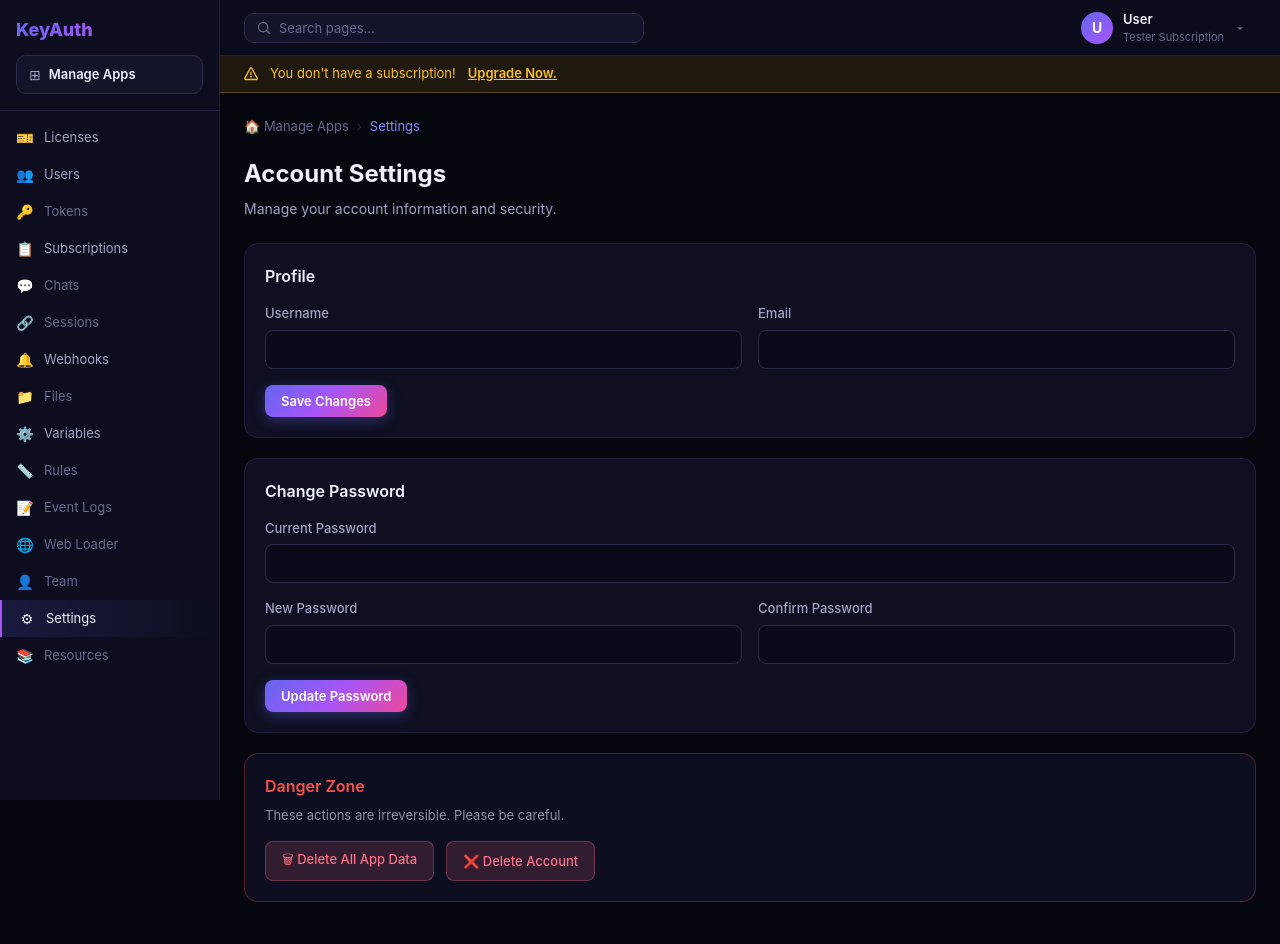
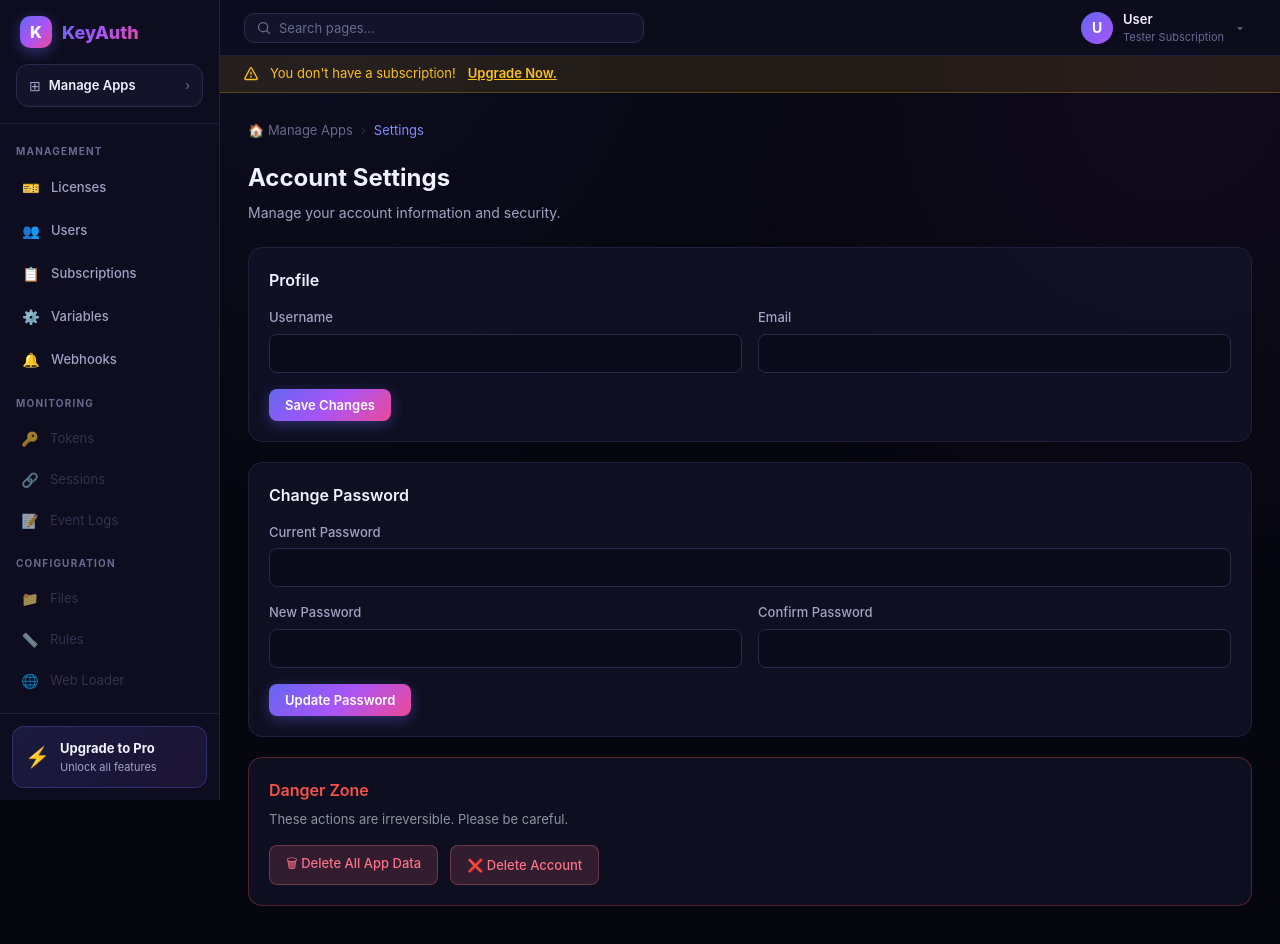
Before and after one commit to nguyenvananx7d-lgtm/keyauth-clone, a React (Vite) app: page /app/settings in a window 1280 px wide. Shown: the top 944 px of the page. Built offline with nearby package versions, Linux system fonts and the light colour scheme.

Commit message:
Modernize dashboard sidebar with grouped nav and upgrade card

```diff
--- a/src/pages/dashboard/DashboardLayout.jsx
+++ b/src/pages/dashboard/DashboardLayout.jsx
@@ -3,22 +3,35 @@
 import { useAuth } from '../../context/AuthContext'
 import styles from './DashboardLayout.module.css'
 
-const NAV_ITEMS = [
-  { label: 'Licenses',    path: '/app/licenses',      icon: '🎫' },
-  { label: 'Users',       path: '/app/users',         icon: '👥' },
-  { label: 'Tokens',      path: '#',                  icon: '🔑' },
-  { label: 'Subscriptions', path: '/app/subscriptions', icon: '📋' },
-  { label: 'Chats',       path: '#',                  icon: '💬' },
-  { label: 'Sessions',    path: '#',                  icon: '🔗' },
-  { label: 'Webhooks',    path: '/app/webhooks',      icon: '🔔' },
-  { label: 'Files',       path: '#',                  icon: '📁' },
-  { label: 'Variables',   path: '/app/variables',     icon: '⚙️' },
-  { label: 'Rules',       path: '#',                  icon: '📏' },
-  { label: 'Event Logs',  path: '#',                  icon: '📝' },
-  { label: 'Web Loader',  path: '#',                  icon: '🌐' },
-  { label: 'Team',        path: '#',                  icon: '👤' },
-  { label: 'Settings',    path: '/app/settings',      icon: '⚙' },
-  { label: 'Resources',   path: '#',                  icon: '📚' },
+const NAV_SECTIONS = [
+  {
+    title: 'Management',
+    items: [
+      { label: 'Licenses',    path: '/app/licenses',          icon: '🎫' },
+      { label: 'Users',       path: '/app/users',             icon: '👥' },
+      { label: 'Subscriptions', path: '/app/subscriptions',   icon: '📋' },
+      { label: 'Variables',   path: '/app/variables',         icon: '⚙️' },
+      { label: 'Webhooks',    path: '/app/webhooks',          icon: '🔔' },
+    ],
+  },
+  {
+    title: 'Monitoring',
+    items: [
+      { label: 'Tokens',      path: '#', icon: '🔑', disabled: true },
+      { label: 'Sessions',    path: '#', icon: '🔗', disabled: true },
+      { label: 'Event Logs',  path: '#', icon: '📝', disabled: true },
+    ],
+  },
+  {
+    title: 'Configuration',
+    items: [
+      { label: 'Files',       path: '#', icon: '📁', disabled: true },
+      { label: 'Rules',       path: '#', icon: '📏', disabled: true },
+      { label: 'Web Loader',  path: '#', icon: '🌐', disabled: true },
+      { label: 'Team',        path: '#', icon: '👤', disabled: true },
+      { label: 'Settings',    path: '/app/settings',          icon: '🛠️' },
+    ],
+  },
 ]
 
 export default function DashboardLayout() {
@@ -37,7 +50,10 @@
       {/* Sidebar */}
       <aside className={styles.sidebar}>
         <div className={styles.sidebarTop}>
+          <div className={styles.sidebarBrand}>
+            <span className={styles.brandMark}>K</span>
             <Link to="/" className={styles.sidebarLogo}>KeyAuth</Link>
+          </div>
           <NavLink
             to="/app/applications"
             className={({ isActive }) =>
@@ -46,12 +62,16 @@
           >
             <span className={styles.appSelectorIcon}>⊞</span>
             <span className={styles.appName}>Manage Apps</span>
+            <span className={styles.appChevron}>›</span>
           </NavLink>
         </div>
 
         <nav className={styles.sidebarNav}>
-          {NAV_ITEMS.map((item) => (
-            item.path === '#' ? (
+          {NAV_SECTIONS.map((section) => (
+            <div key={section.title} className={styles.navSection}>
+              <div className={styles.navSectionTitle}>{section.title}</div>
+              {section.items.map((item) => (
+                item.disabled ? (
                   <div key={item.label} className={styles.navItemDisabled}>
                     <span className={styles.navIcon}>{item.icon}</span>
                     <span>{item.label}</span>
@@ -69,7 +89,19 @@
                   </NavLink>
                 )
               ))}
+            </div>
+          ))}
         </nav>
+
+        <div className={styles.sidebarFooter}>
+          <Link to="/app/applications" className={styles.upgradeCard}>
+            <span className={styles.upgradeIcon}>⚡</span>
+            <div className={styles.upgradeInfo}>
+              <span className={styles.upgradeTitle}>Upgrade to Pro</span>
+              <span className={styles.upgradeDesc}>Unlock all features</span>
+            </div>
+          </Link>
+        </div>
       </aside>
 
       {/* Main */}
--- a/src/pages/dashboard/DashboardLayout.module.css
+++ b/src/pages/dashboard/DashboardLayout.module.css
@@ -25,13 +25,35 @@
   border-bottom: 1px solid #20203c;
 }
 
+.sidebarBrand {
+  display: flex;
+  align-items: center;
+  gap: 10px;
+  margin-bottom: 16px;
+  padding: 0 4px;
+}
+
+.brandMark {
+  width: 32px;
+  height: 32px;
+  border-radius: 10px;
+  background: linear-gradient(135deg, #6366f1 0%, #a855f7 50%, #ec4899 100%);
+  color: #fff;
+  font-size: 16px;
+  font-weight: 800;
+  display: inline-flex;
+  align-items: center;
+  justify-content: center;
+  box-shadow: 0 4px 14px rgba(99, 102, 241, 0.4);
+  flex-shrink: 0;
+}
+
 .sidebarLogo {
   display: block;
   font-size: 18px;
   font-weight: 800;
   color: #f0f2ff;
   text-decoration: none;
-  margin-bottom: 12px;
   background: linear-gradient(135deg, #6366f1 0%, #a855f7 50%, #ec4899 100%);
   -webkit-background-clip: text;
   -webkit-text-fill-color: transparent;
@@ -44,16 +66,17 @@
   gap: 8px;
   background: #13132a;
   border: 1px solid #2a2a4a;
-  border-radius: 10px;
-  padding: 8px 12px;
+  border-radius: 12px;
+  padding: 10px 12px;
   cursor: pointer;
-  transition: border-color 0.2s;
+  transition: border-color 0.2s, box-shadow 0.2s;
   text-decoration: none;
   color: #f0f2ff;
 }
 
 .appSelector:hover {
   border-color: #818cf8;
+  box-shadow: 0 0 0 3px rgba(99,102,241,0.08);
   text-decoration: none;
 }
 
@@ -74,50 +97,123 @@
   flex: 1;
 }
 
+.appChevron {
+  font-size: 13px;
+  color: #666a8f;
+}
+
 .sidebarNav {
-  padding: 8px 0;
+  padding: 12px 0 0;
   flex: 1;
+  overflow-y: auto;
+}
+
+.navSection {
+  margin-bottom: 8px;
+}
+
+.navSectionTitle {
+  padding: 8px 16px 6px;
+  font-size: 10px;
+  font-weight: 700;
+  text-transform: uppercase;
+  letter-spacing: 1.2px;
+  color: #666a8f;
 }
 
 .navItem {
   display: flex;
   align-items: center;
   gap: 10px;
-  padding: 8px 16px;
+  margin: 2px 8px;
+  padding: 9px 12px;
   font-size: 13px;
+  font-weight: 500;
   color: #a0a3c4;
   text-decoration: none;
-  transition: background 0.15s, color 0.15s;
+  border-radius: 10px;
+  border: 1px solid transparent;
+  transition: all 0.2s cubic-bezier(0.4, 0, 0.2, 1);
   cursor: pointer;
 }
 
 .navItem:hover {
   background: #161630;
+  border-color: #22224a;
   color: #f0f2ff;
   text-decoration: none;
+  transform: translateX(2px);
 }
 
 .navItemActive {
-  background: linear-gradient(90deg, rgba(99,102,241,0.15) 0%, transparent 100%);
+  background: linear-gradient(90deg, rgba(99,102,241,0.18) 0%, rgba(168,85,247,0.10) 100%);
+  border-color: rgba(99,102,241,0.35);
   color: #f0f2ff;
-  border-left: 2px solid #a855f7;
+  font-weight: 600;
+  box-shadow: 0 0 18px rgba(99,102,241,0.12);
 }
 
 .navItemDisabled {
   display: flex;
   align-items: center;
   gap: 10px;
-  padding: 8px 16px;
+  margin: 2px 8px;
+  padding: 9px 12px;
   font-size: 13px;
-  color: #666a8f;
+  color: #4a4d70;
   cursor: default;
+  opacity: 0.6;
 }
 
 .navIcon {
   font-size: 14px;
-  width: 18px;
+  width: 20px;
   text-align: center;
   flex-shrink: 0;
+}
+
+.sidebarFooter {
+  padding: 12px;
+  border-top: 1px solid #20203c;
+}
+
+.upgradeCard {
+  display: flex;
+  align-items: center;
+  gap: 10px;
+  padding: 12px;
+  border-radius: 12px;
+  background: linear-gradient(135deg, rgba(99,102,241,0.15) 0%, rgba(168,85,247,0.10) 100%);
+  border: 1px solid rgba(99,102,241,0.3);
+  text-decoration: none;
+  transition: all 0.2s;
+}
+
+.upgradeCard:hover {
+  border-color: rgba(168,85,247,0.5);
+  box-shadow: 0 0 20px rgba(99,102,241,0.2);
+  transform: translateY(-1px);
+  text-decoration: none;
+}
+
+.upgradeIcon {
+  font-size: 20px;
+}
+
+.upgradeInfo {
+  display: flex;
+  flex-direction: column;
+}
+
+.upgradeTitle {
+  font-size: 13px;
+  font-weight: 700;
+  color: #f0f2ff;
+}
+
+.upgradeDesc {
+  font-size: 11px;
+  color: #a0a3c4;
 }
 
 /* MAIN */
@@ -127,6 +223,9 @@
   display: flex;
   flex-direction: column;
   min-height: 100vh;
+  background:
+    radial-gradient(circle at 10% 0%, rgba(99,102,241,0.08) 0%, transparent 40%),
+    radial-gradient(circle at 90% 10%, rgba(168,85,247,0.06) 0%, transparent 40%);
 }
 
 /* TOPBAR */
@@ -343,5 +442,5 @@
 /* CONTENT */
 .content {
   flex: 1;
-  padding: 24px;
+  padding: 28px;
 }
```
Lines whose indentation alone changed are shown as unchanged.
